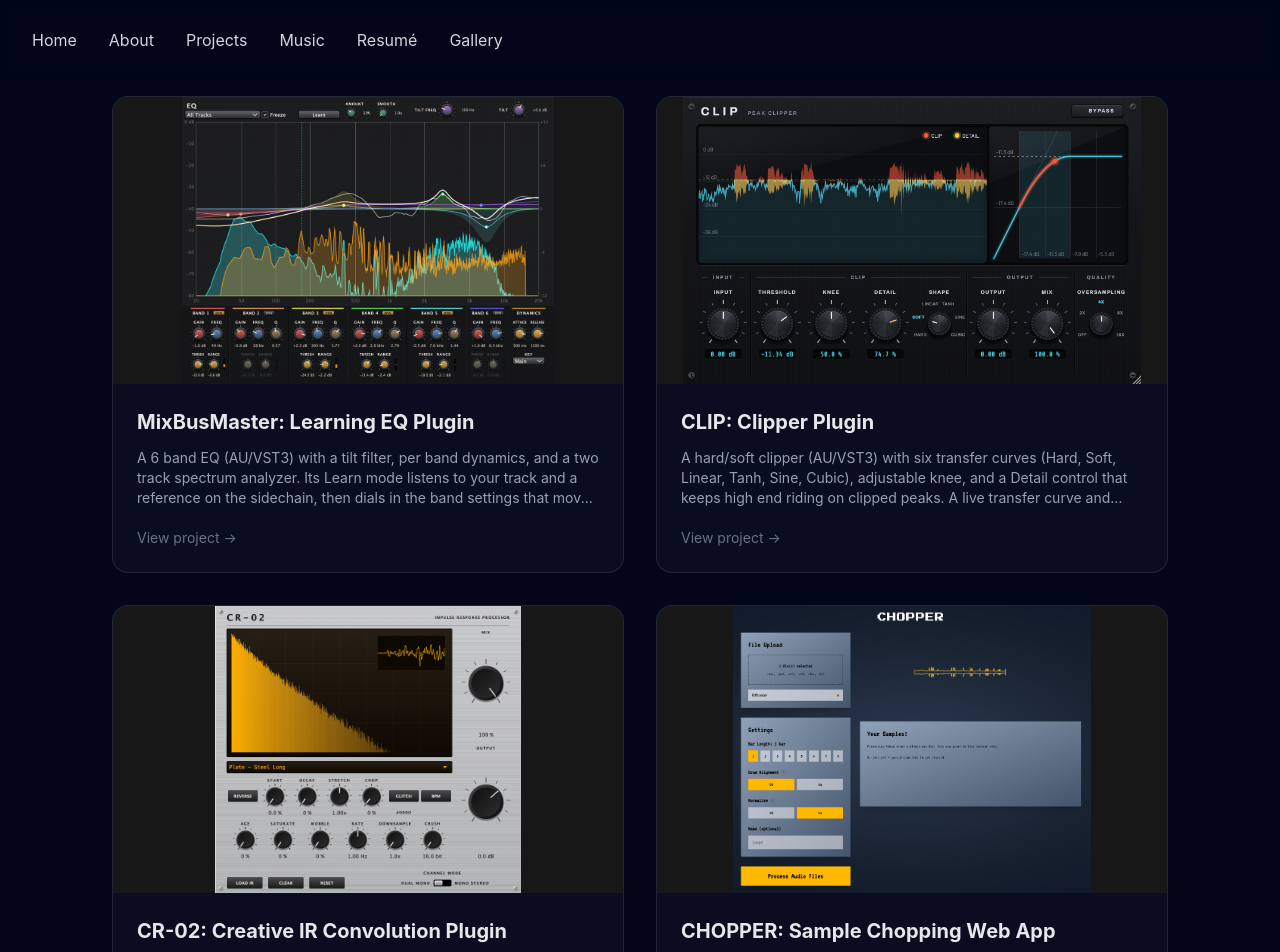
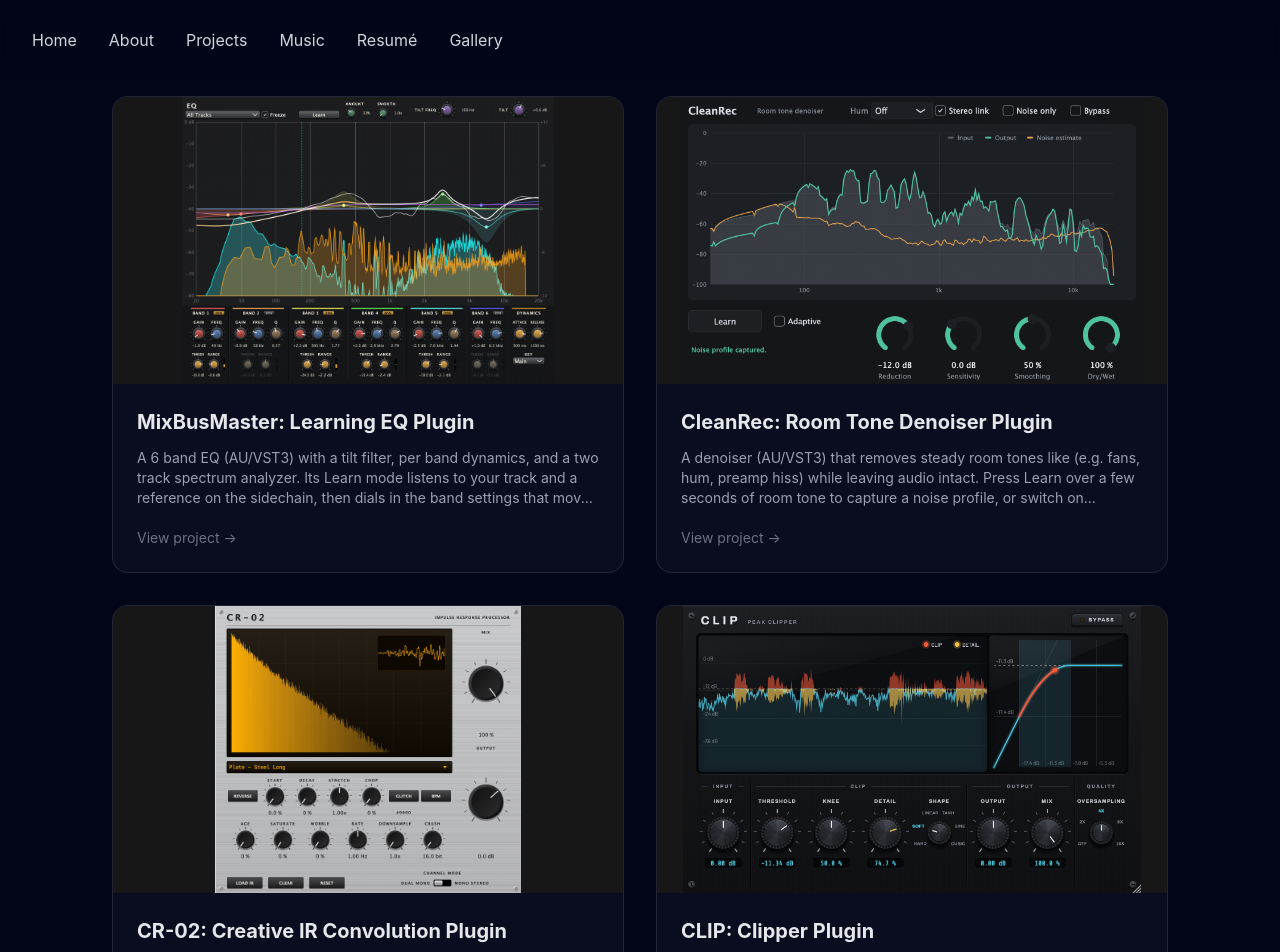
Before and after one commit to gpkanders/portfolio, a React app: page /projects in a window 1280 px wide. Shown: the top 952 px of the page. Built offline with nearby package versions, Linux system fonts and the light colour scheme; the HTML template or start-up script is replaced by a standard one.

Commit message:
add CleanRec project

```diff
--- a/src/data/projects.js
+++ b/src/data/projects.js
@@ -2,6 +2,7 @@ import eqThumb from "../assets/projects/eq.png?w=1000&format=webp"
 import clipThumb from "../assets/projects/clip.png?w=1000&format=webp"
 import cr02Thumb from "../assets/projects/cr02.png?w=1000&format=webp"
 import chopperThumb from "../assets/projects/chopper.png?w=1000&format=webp"
+import cleanrecThumb from "../assets/projects/cleanrec.png?w=1000&format=webp"
 
 export const projects = [
         {
@@ -17,13 +18,15 @@ export const projects = [
           ]
         },
         {
-          slug: "clip",
-          title: "CLIP: Clipper Plugin",
-          video: "https://www.loom.com/embed/c59c9b0de799436fa1f1c3f1953a0ecf",
-          thumbnail: clipThumb,
+          slug: "cleanrec",
+          title: "CleanRec: Room Tone Denoiser Plugin",
+          video: "https://www.loom.com/embed/63923a82bcfb4812bc6509c9fbdef4b9",
+          thumbnail: cleanrecThumb,
           paragraphs: [
-            "A hard/soft clipper (AU/VST3) with six transfer curves (Hard, Soft, Linear, Tanh, Sine, Cubic), adjustable knee, and a Detail control that keeps high end riding on clipped peaks. A live transfer curve and peak history display show exactly what is being clipped.",
-            "Aliasing is kept down with antiderivative antialiasing (ADAA) plus up to 16x linear phase oversampling, with Thiran allpass alignment so the dry/wet mix stays sample accurate. The DSP is header only and unit tested, and CI runs pluginval at strictness 10 on every push."
+            "A denoiser (AU/VST3) that removes steady room tones like (e.g. fans, hum,  preamp hiss) while leaving audio intact. Press Learn over a few seconds of room tone to capture a noise profile, or switch on Adaptive to track the noise continuously with no Learn step. Hum removal notches out 50 or 60 Hz mains and their harmonics, with an Auto mode that detects which one while learning.",
+            "Audio runs through a streaming STFT with 75% overlap and a fixed one frame latency (about 43 ms at 48 kHz) reported to the host. Each bin's gain comes from an OM-LSA rule, a log spectral amplitude estimator weighted by speech presence probability. Adaptive mode tracks the noise floor with MCRA, and the gain mask is smoothed on an ERB scale with attack and release to remove musical noise artifacts.",
+            "The DSP engine is plain C++20 with no JUCE dependency, shared by the plugin and an offline CLI. The audio thread never allocates or locks, and null tests verify the output to below -120 dBFS at any block size. A Python evaluation suite scores it with SI-SDR, PESQ, STOI, and DNSMOS against RNNoise and DeepFilterNet3. On stationary noise it comes close to DeepFilterNet3 while using a fraction of the CPU.",
+            "My apologies for the voice overlay artifacts towards the end there. Hope you enjoy the demo!"
           ]
         },
         {
@@ -34,6 +37,16 @@ export const projects = [
           paragraphs: [
             "An impulse response convolution plugin (AU/VST3) for reverbs and cabinet sims that also treats the IR as something to play with. Load any IR or pick from 46 built in ones, then reverse, stretch, chop, and degrade it to get textures that regular effects on the audio can't.",
             "CHOP slices the IR into stutters, reverses, drops, and swaps, with seeded patterns that recall with the session and an optional BPM synced grid. AGE, SATURATE, WOBBLE, DOWNSAMPLE, and CRUSH degrade the IR itself. Every change rebuilds the IR off the audio thread with automatic loudness matching, so tweaking never causes level jumps."
+          ]
+        },
+        {
+          slug: "clip",
+          title: "CLIP: Clipper Plugin",
+          video: "https://www.loom.com/embed/c59c9b0de799436fa1f1c3f1953a0ecf",
+          thumbnail: clipThumb,
+          paragraphs: [
+            "A hard/soft clipper (AU/VST3) with six transfer curves (Hard, Soft, Linear, Tanh, Sine, Cubic), adjustable knee, and a Detail control that keeps high end riding on clipped peaks. A live transfer curve and peak history display show exactly what is being clipped.",
+            "Aliasing is kept down with antiderivative antialiasing (ADAA) plus up to 16x linear phase oversampling, with Thiran allpass alignment so the dry/wet mix stays sample accurate. The DSP is header only and unit tested, and CI runs pluginval at strictness 10 on every push."
           ]
         },
         {
```
Also changed, not shown: src/assets/projects/cleanrec.png (added).
